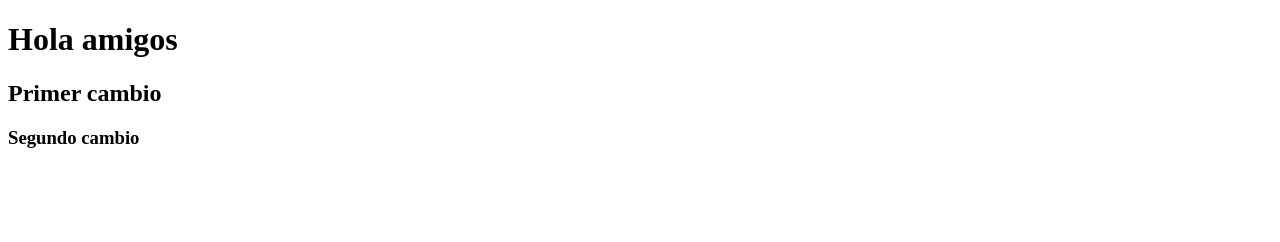
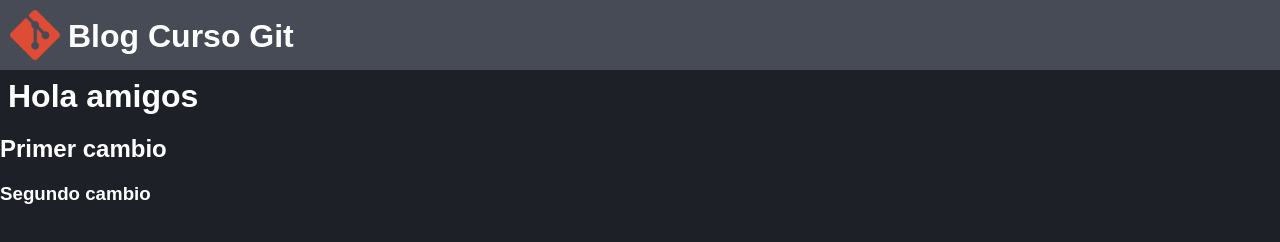
Before and after one commit to MarcoA-SanMer/Curso-git, a plain HTML site: page index.html in a window 1280 px wide. Drawn offline with Linux system fonts and the light colour scheme.

Commit message:
Create navbar

```diff
--- a/index.html
+++ b/index.html
@@ -4,12 +4,19 @@
     <meta charset="UTF-8">
     <meta http-equiv="X-UA-Compatible" content="IE=edge">
     <meta name="viewport" content="width=device-width, initial-scale=1.0">
-    <link rel="stylesheet" src="style.css">
+    <link rel="stylesheet" href="style.css">
     <title>Hola compañeros</title>
 </head>
 <body>
-    <h1>Hola amigos</h1>
-    <h2>Primer cambio</h2>
-    <h3>Segundo cambio</h3>
+    <div class="bar">
+        <img class="logo" src="img/git.png">
+        <h1>Blog Curso Git</h1>
+    </div>
+
+    <div>
+        <h1>Hola amigos</h1>
+        <h2>Primer cambio</h2>
+        <h3>Segundo cambio</h3>
+    </div>
 </body>
 </html>
--- /dev/null
+++ b/style.css
@@ -0,0 +1,23 @@
+body{
+    background-color: #1d2127;
+    color: #fff;
+    font-family: Arial, Helvetica, sans-serif;
+    padding: 0;
+    margin: 0;
+}
+
+h1{
+    margin: 0 0 0 8px;
+    padding-top: 8px;
+}
+
+.bar{
+    background-color: #464b55;
+    padding: 10px;
+    display: flex;
+}
+
+.logo{
+    width: 50px;
+    height: 50px;
+}
```
Also changed, not shown: img/git.png (added).
